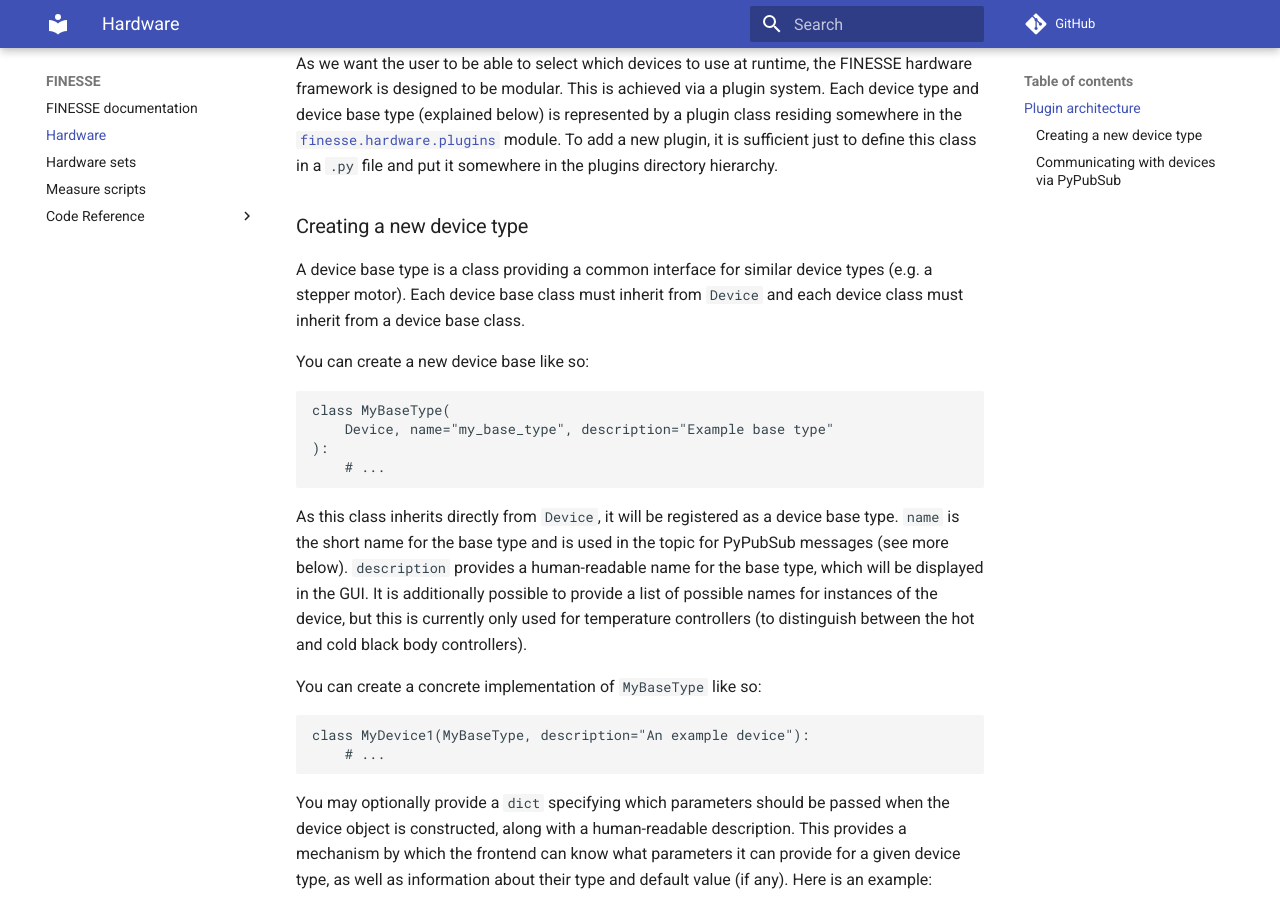
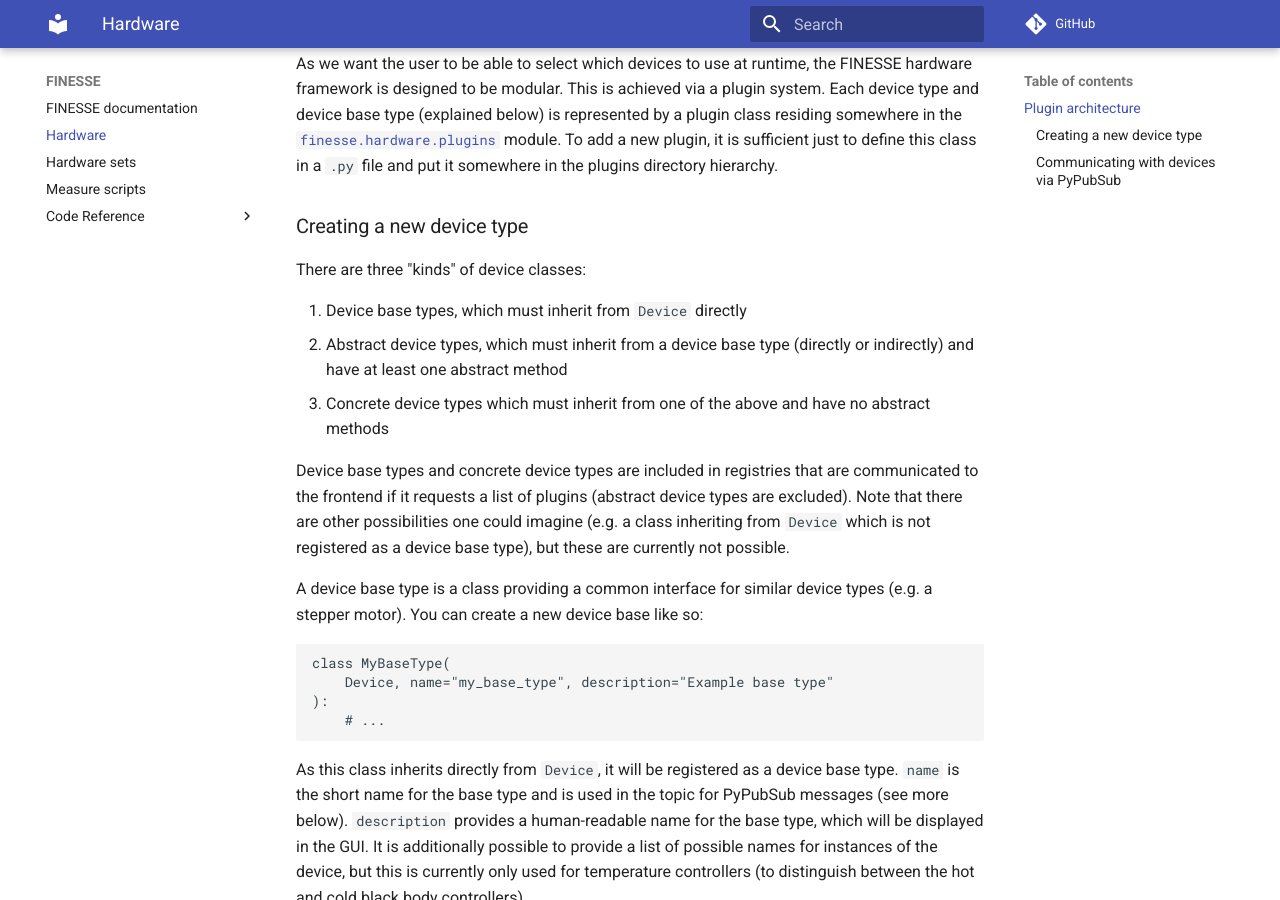
Before and after one commit to ImperialCollegeLondon/FINESSE, an MkDocs documentation site: the page built from docs/hardware.md, in a window 1280 px wide and 900 px high, scrolled down 548 px. Built offline with MkDocs 1.6.1 and Material for MkDocs 9.7.7, drawn with Linux system fonts in a browser that asks for light colours; comment, search, counter and statistics services are not loaded.

Commit message:
docs/hardware.md: Add description of three kinds of device classes

````diff
--- a/docs/hardware.md
+++ b/docs/hardware.md
@@ -29,11 +29,22 @@ in the plugins directory hierarchy.
 
 ### Creating a new device type
 
+There are three "kinds" of device classes:
+
+1. Device base types, which must inherit from `Device` directly
+2. Abstract device types, which must inherit from a device base type (directly or
+   indirectly) and have at least one abstract method
+3. Concrete device types which must inherit from one of the above and have no abstract
+   methods
+
+Device base types and concrete device types are included in registries that are
+communicated to the frontend if it requests a list of plugins (abstract device types are
+excluded). Note that there are other possibilities one could imagine (e.g. a class
+inheriting from `Device` which is not registered as a device base type), but these are
+currently not possible.
+
 A device base type is a class providing a common interface for similar device types
-(e.g. a stepper motor). Each device base class must inherit from `Device` and each
-device class must inherit from a device base class.
-
-You can create a new device base like so:
+(e.g. a stepper motor). You can create a new device base like so:
 
 ```py
 class MyBaseType(
````
